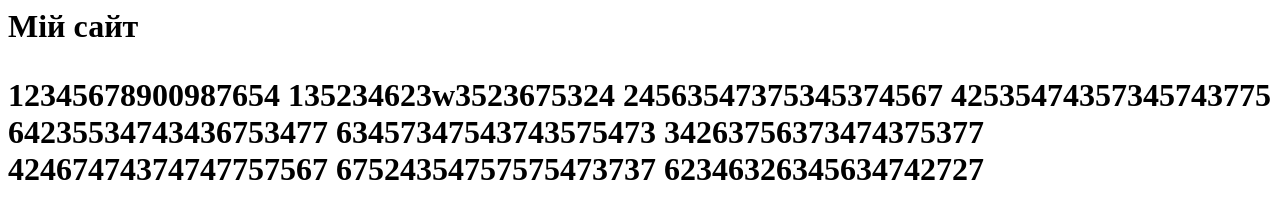
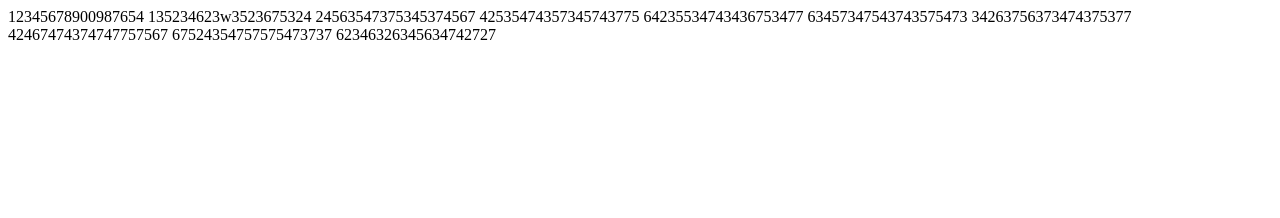
Before and after one commit to Korsunm/-12, a plain HTML site: page index.html in a window 1280 px wide. Drawn offline with Linux system fonts and the light colour scheme.

Commit message:
Update index.html

```diff
--- a/index.html
+++ b/index.html
@@ -1,5 +1,4 @@
 <html>
-<h1>Мій сайт</h>
   <p>12345678900987654
   135234623w3523675324
   24563547375345374567
```
